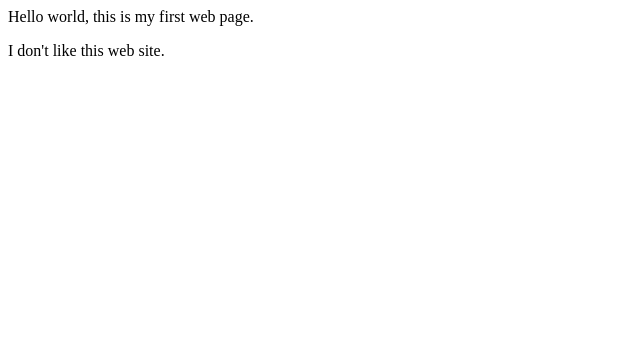
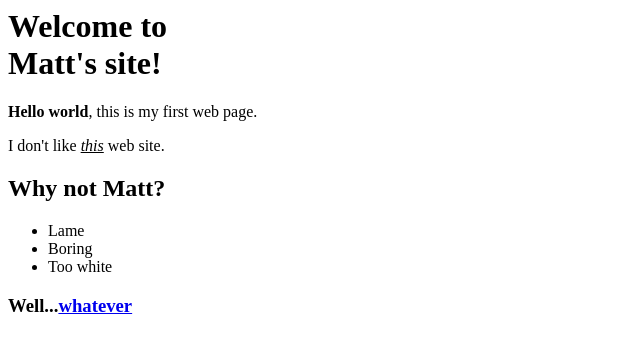
Before and after one commit to mattriddle/CSCI344-Lab-1, a plain HTML site: page index.html in a window 1280 px wide. Shown: the whole page, without its empty margins (0-640 px from the left). Drawn offline with Linux system fonts and the light colour scheme.

Commit message:
added some content and tags

```diff
--- a/index.html
+++ b/index.html
@@ -1,7 +1,17 @@
 <html>
-	<head></head>
+	<head>
+		<title>Matt's web site...page</title>
+	</head>
 	<body>
-		<p>Hello world, this is my first web page.</p>
-		<p>I don't like this web site.</p>
+		<h1>Welcome to<br />Matt's site!</h1>
+		<p><b>Hello world</b>, this is my first web page.</p>
+		<p>I don't like <i><u>this</u></i> web site.</p>
+			<h2>Why not Matt?</h2>
+			<ul>
+				<li>Lame</li>
+				<li>Boring</li>
+				<li>Too white</li>
+			</ul>
+			<h3>Well...<a href="http://www.google.com">whatever</a></h3>
 	</body>
 </html>
```
